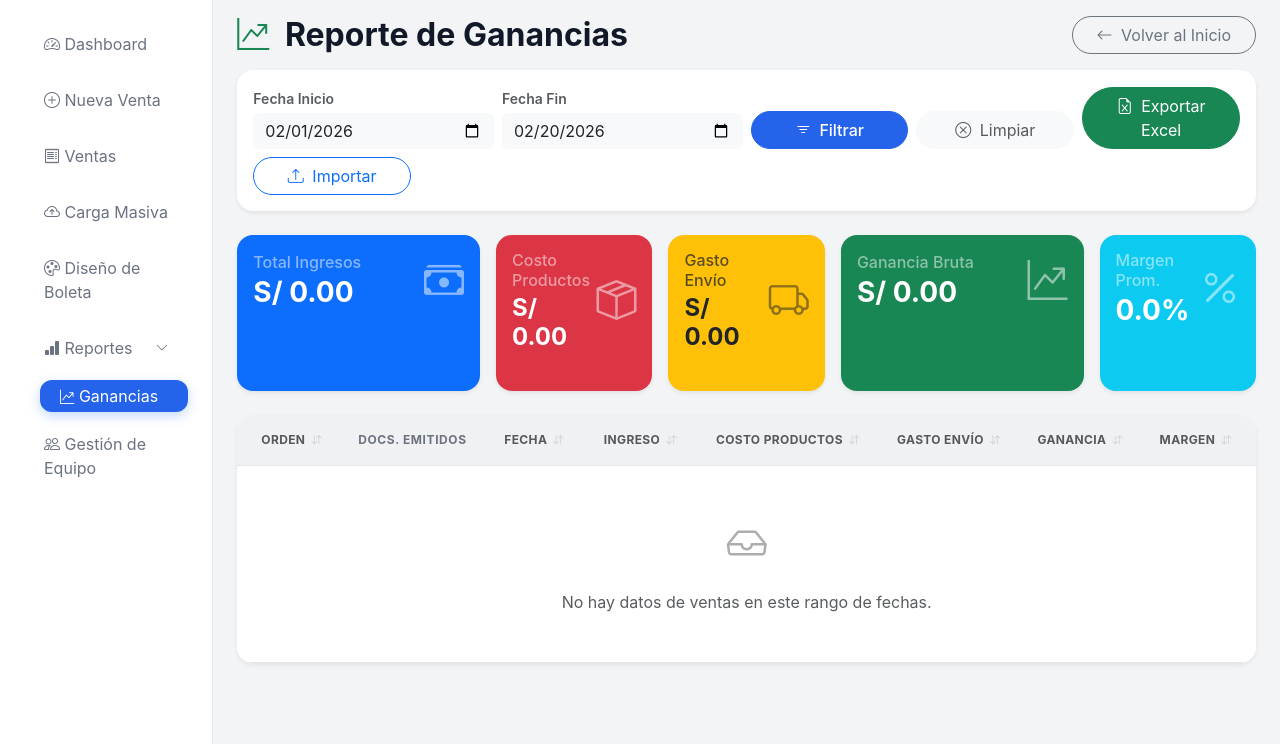
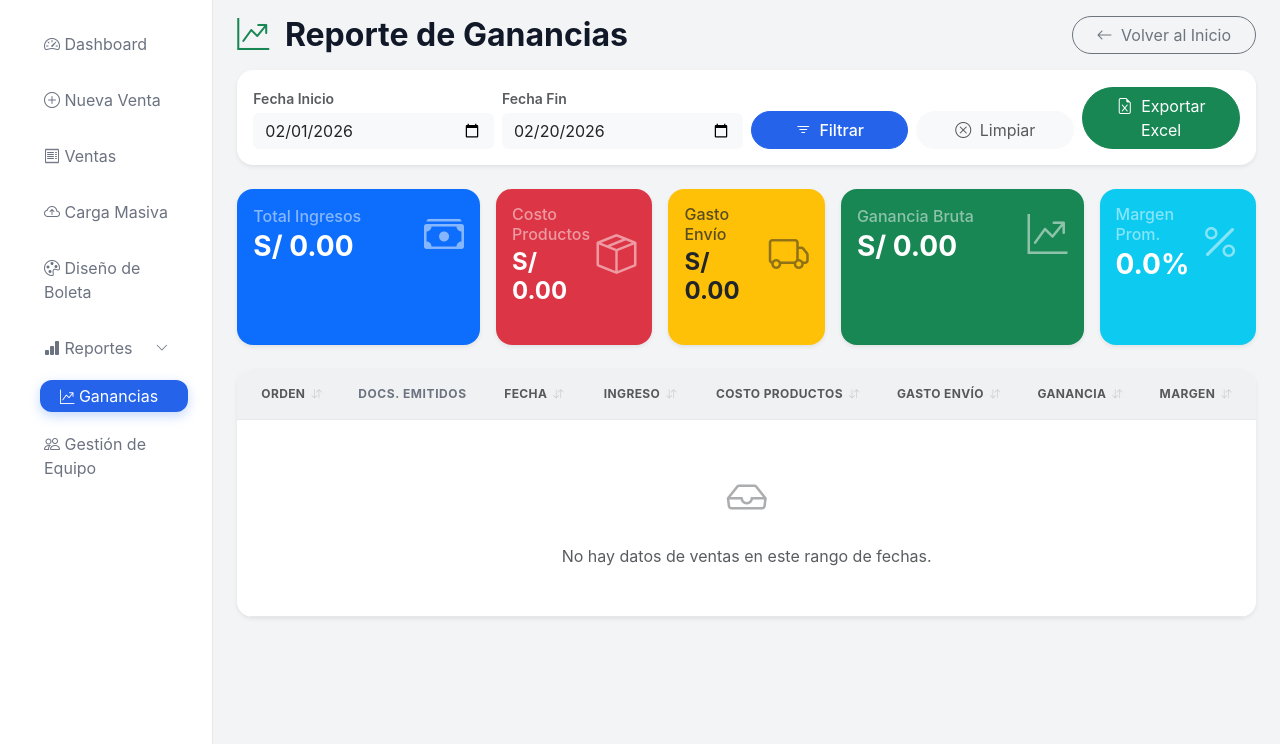
Before and after one commit to mickstmt/MiPSE, a Flask app: page /admin/reporte-ganancias in a window 1280 px wide. Shown: the part 57-801 px from the top of the page. Run offline with Flask 3, Linux system fonts and the light colour scheme; the visitor is signed in with stand-in values (Sample User, id 1); data that the repository does not hold is empty; some libraries are stand-ins or nearby versions.

Commit message:
chore: hide import button in profit report (historical correction done)
Co-Authored-By: Claude Sonnet 4.6 <noreply@anthropic.com>

```diff
--- a/templates/reporte_ganancias.html
+++ b/templates/reporte_ganancias.html
@@ -41,12 +41,13 @@
                         <i class="bi bi-file-earmark-excel me-1"></i> Exportar Excel
                     </a>
                 </div>
-                <div class="col-12 col-md-2">
+                {# Botón Importar deshabilitado — corrección histórica completada #}
+                {# <div class="col-12 col-md-2">
                     <button type="button" class="btn btn-outline-primary w-100 rounded-pill"
                             data-bs-toggle="modal" data-bs-target="#modalImportarPedidos">
                         <i class="bi bi-upload me-1"></i> Importar
                     </button>
-                </div>
+                </div> #}
             </div>
         </form>
     </div>
```
